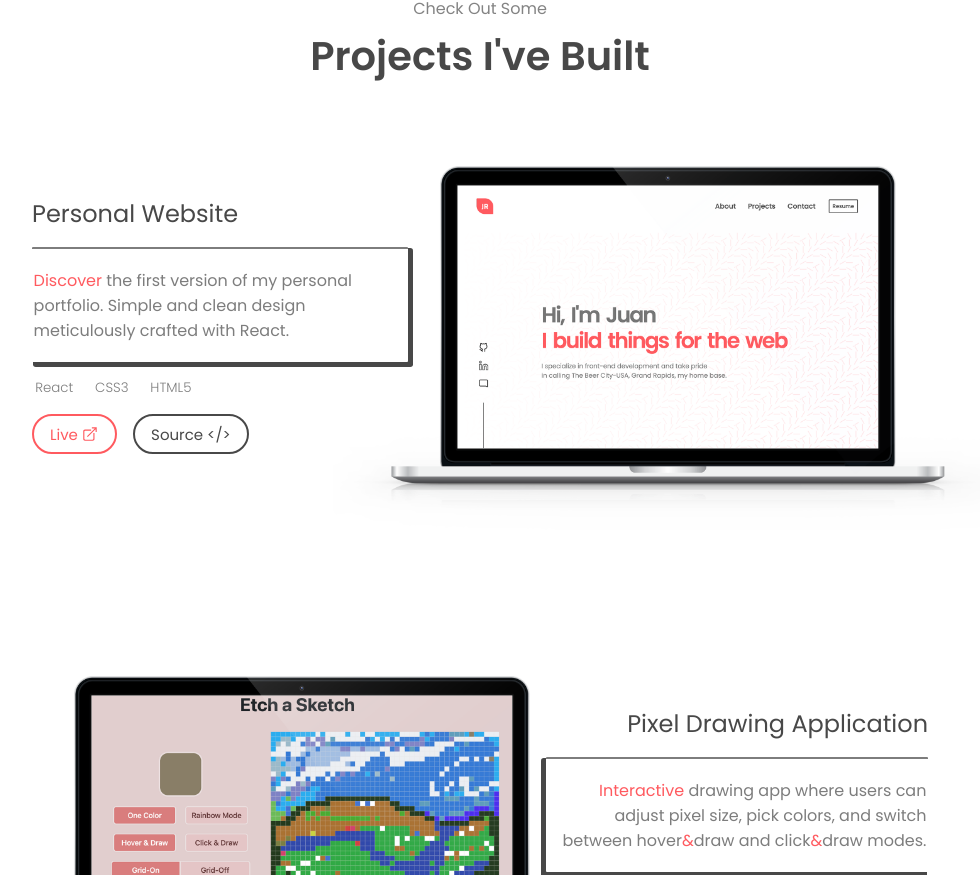
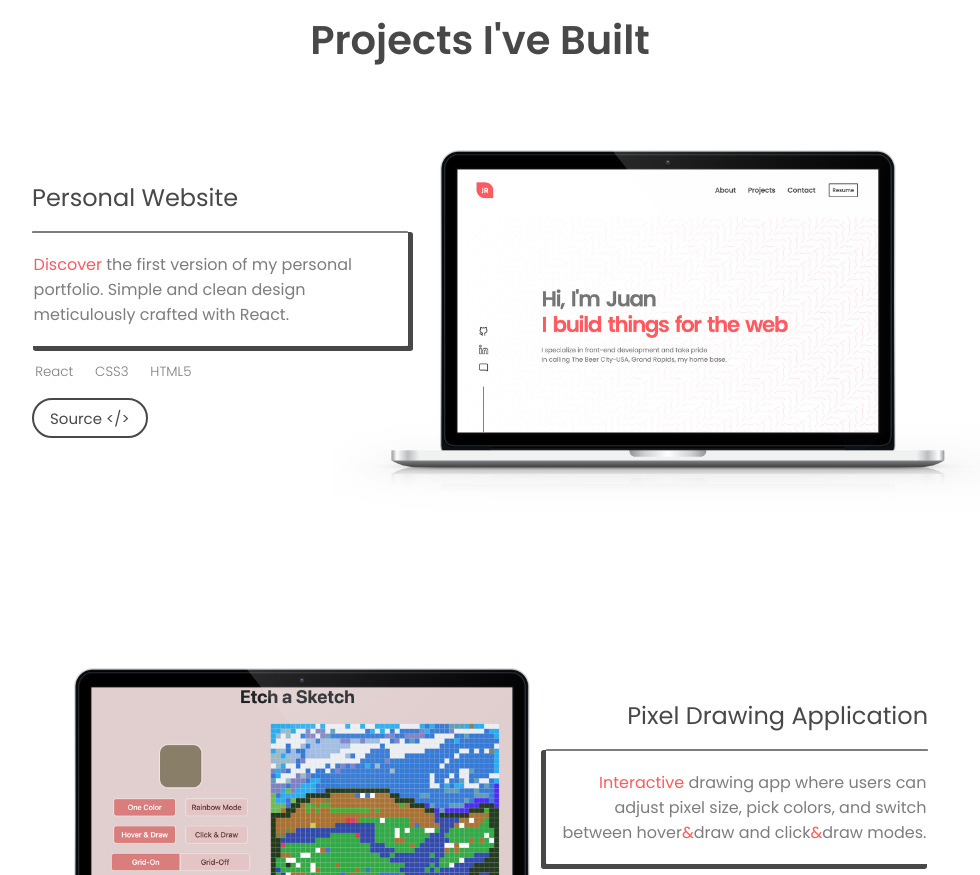
Before and after one commit to JD-R0driguez/react-play-ground, a React (Vite) app in the folder home-page/: page / in a window 1280 px wide. Shown: the part 1925-2800 px from the top of the page, without its empty margins (160-1140 px from the left). Built offline with nearby package versions, Linux system fonts and the light colour scheme.

Commit message:
Added anchor behavior to open new tap when clicked

```diff
--- a/home-page/src/components/Navbar.css
+++ b/home-page/src/components/Navbar.css
@@ -56,6 +56,9 @@
     font: inherit;
     display: inline-block;
     transition: all 0.2s ease-in-out;
+}
+.header-button-resume{
+    text-decoration: none;
 }
 
 .header-anchor-tag:hover {
--- a/home-page/src/components/Navbar.jsx
+++ b/home-page/src/components/Navbar.jsx
@@ -38,7 +38,7 @@ export default function Navbar(){
                         <a onClick={(e) => handleClick('contact', e)} className="header-anchor-tag" href="">Contact</a>
                     </li>
                 </ul>
-                <button className="motion-button resume animate__animated animate__fadeInDown">Resume</button>
+                <a href="https://jd-r0driguez.github.io/resume/Juan%20D%20Rodriguez.pdf" className="header-button-resume" target="_blank"><button className="motion-button resume animate__animated animate__fadeInDown">Resume</button></a>
             </div>
         </nav>
     )
--- a/home-page/src/components/Projects.css
+++ b/home-page/src/components/Projects.css
@@ -1,7 +1,7 @@
 section.projects{
     margin-top: 7rem;
     margin-bottom: 3rem;
-    padding-top: 5rem;
+    padding-top: 4rem;
     min-height: 700px;
     width: 100%;
     display: flex;
@@ -44,7 +44,7 @@ section.projects{
     width: 100%;
     position: relative;
     z-index: 1;
-    margin-bottom: 5rem;
+    margin-bottom: 5.5rem;
 }
 
 .project-container.left{
--- a/home-page/src/components/Projects.jsx
+++ b/home-page/src/components/Projects.jsx
@@ -28,15 +28,9 @@ export default function Projects() {
                             </div>
                             <h2 className="tech-stack"><pre>React      CSS3      HTML5      </pre></h2>
                             <div className="links">
-                                <button className="live-code">Live
-                                    <svg xmlns="http://www.w3.org/2000/svg" viewBox="0 0 64 64" width="18" height="18">
-                                        <g id="external-link">
-                                            <path d="M36.026,20.058l-21.092,0c-1.65,0 -2.989,1.339 -2.989,2.989l0,25.964c0,1.65 1.339,2.989 2.989,2.989l26.024,0c1.65,0 2.989,-1.339 2.989,-2.989l0,-20.953l3.999,0l0,21.948c0,3.308 -2.686,5.994 -5.995,5.995l-28.01,0c-3.309,0 -5.995,-2.687 -5.995,-5.995l0,-27.954c0,-3.309 2.686,-5.995 5.995,-5.995l22.085,0l0,4.001Z"/>
-                                            <path d="M55.925,25.32l-4.005,0l0,-10.481l-27.894,27.893l-2.832,-2.832l27.895,-27.895l-10.484,0l0,-4.005l17.318,0l0.002,0.001l0,17.319Z"/>
-                                        </g>
-                                    </svg>
-                                </button>
-                                <button className="repo-link">Source &lt;/&gt;</button>
+                                <a href="" target="_blank">
+                                    <button className="repo-link">Source &lt;/&gt;</button>
+                                </a>
                             </div>
                     </div>
                 </div>
@@ -53,7 +47,7 @@ export default function Projects() {
                             </div>
                             <h2 className="tech-stack"><pre>JS    Dynamic-Grid-Generation   CSS3/HTML5</pre></h2>
                             <div className="links">
-                                <a href="https://jd-r0driguez.github.io/etch-a-sketch/">
+                                <a href="https://jd-r0driguez.github.io/etch-a-sketch/" target="_blank">
                                     <button className="live-code">Live
                                         <svg xmlns="http://www.w3.org/2000/svg" viewBox="0 0 64 64" width="18" height="18">
                                             <g id="external-link">
@@ -63,7 +57,7 @@ export default function Projects() {
                                         </svg>
                                     </button>
                                 </a>
-                                <a href="https://github.com/JD-R0driguez/etch-a-sketch">
+                                <a href="https://github.com/JD-R0driguez/etch-a-sketch" target="_blank">
                                     <button className="repo-link">Source &lt;/&gt;</button>
                                 </a>
                             </div>
@@ -82,7 +76,7 @@ export default function Projects() {
                             </div>
                             <h2 className="tech-stack"><pre>JS    Event-Handling   CSS3/HTML5</pre></h2>
                             <div className="links">
-                                <a href="https://jd-r0driguez.github.io/age-calculator-app/">
+                                <a href="https://jd-r0driguez.github.io/age-calculator-app/" target="_blank">
                                     <button className="live-code">Live
                                         <svg xmlns="http://www.w3.org/2000/svg" viewBox="0 0 64 64" width="18" height="18">
                                             <g id="external-link">
@@ -92,7 +86,7 @@ export default function Projects() {
                                         </svg>
                                     </button>
                                 </a>
-                                <a href="https://github.com/JD-R0driguez/age-calculator-app">
+                                <a href="https://github.com/JD-R0driguez/age-calculator-app" target="_blank">
                                     <button className="repo-link">Source &lt;/&gt;</button>
                                 </a>
                             </div>
@@ -111,7 +105,7 @@ export default function Projects() {
                             </div>
                             <h2 className="tech-stack"><pre>Bootstrap      HTML5      CSS3      jQuery</pre></h2>
                             <div className="links">
-                                <a href="https://jd-r0driguez.github.io/bootstrap-play-around-site/">
+                                <a href="https://jd-r0driguez.github.io/bootstrap-play-around-site/" target="_blank">
                                     <button className="live-code">Live
                                         <svg xmlns="http://www.w3.org/2000/svg" viewBox="0 0 64 64" width="18" height="18">
                                             <g id="external-link">
@@ -121,7 +115,7 @@ export default function Projects() {
                                         </svg>
                                     </button>
                                 </a>
-                                <a href="https://github.com/JD-R0driguez/bootstrap-play-around-site">
+                                <a href="https://github.com/JD-R0driguez/bootstrap-play-around-site" target="_blank">
                                     <button className="repo-link">Source &lt;/&gt;</button>
                                 </a>
                             </div>
@@ -140,7 +134,7 @@ export default function Projects() {
                             </div>
                             <h2 className="tech-stack"><pre>JS    Event-Handling   CSS3/HTML5</pre></h2>
                             <div className="links">
-                                <a href="https://jd-r0driguez.github.io/simple-drum-javascript/">
+                                <a href="https://jd-r0driguez.github.io/simple-drum-javascript/" target="_blank">
                                     <button className="live-code">Live
                                         <svg xmlns="http://www.w3.org/2000/svg" viewBox="0 0 64 64" width="18" height="18">
                                             <g id="external-link">
@@ -150,7 +144,7 @@ export default function Projects() {
                                         </svg>
                                     </button>
                                 </a>
-                                <a href="https://github.com/JD-R0driguez/drum-kit">
+                                <a href="https://github.com/JD-R0driguez/drum-kit" target="_blank">
                                     <button className="repo-link">Source &lt;/&gt;</button>
                                 </a>
                             </div>
```
